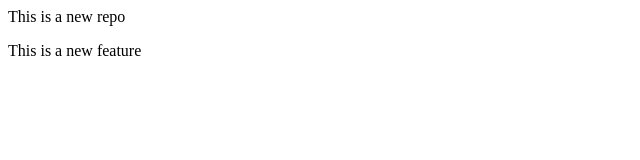
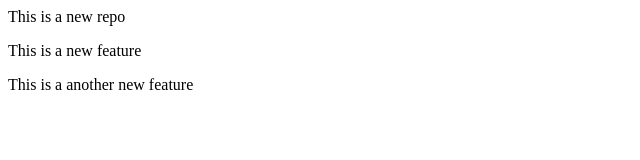
Before and after one commit to yuvrajgholia/LocalRepoo, a plain HTML site: page index.html in a window 1280 px wide. Shown: the whole page, without its empty margins (0-640 px from the left). Drawn offline with Linux system fonts and the light colour scheme.

Commit message:
Add another new feature

```diff
--- a/index.html
+++ b/index.html
@@ -1,2 +1,3 @@
 <p>This is a new repo</p>
 <p>This is a new feature</p>
+<p>This is a another new feature</p>
```
